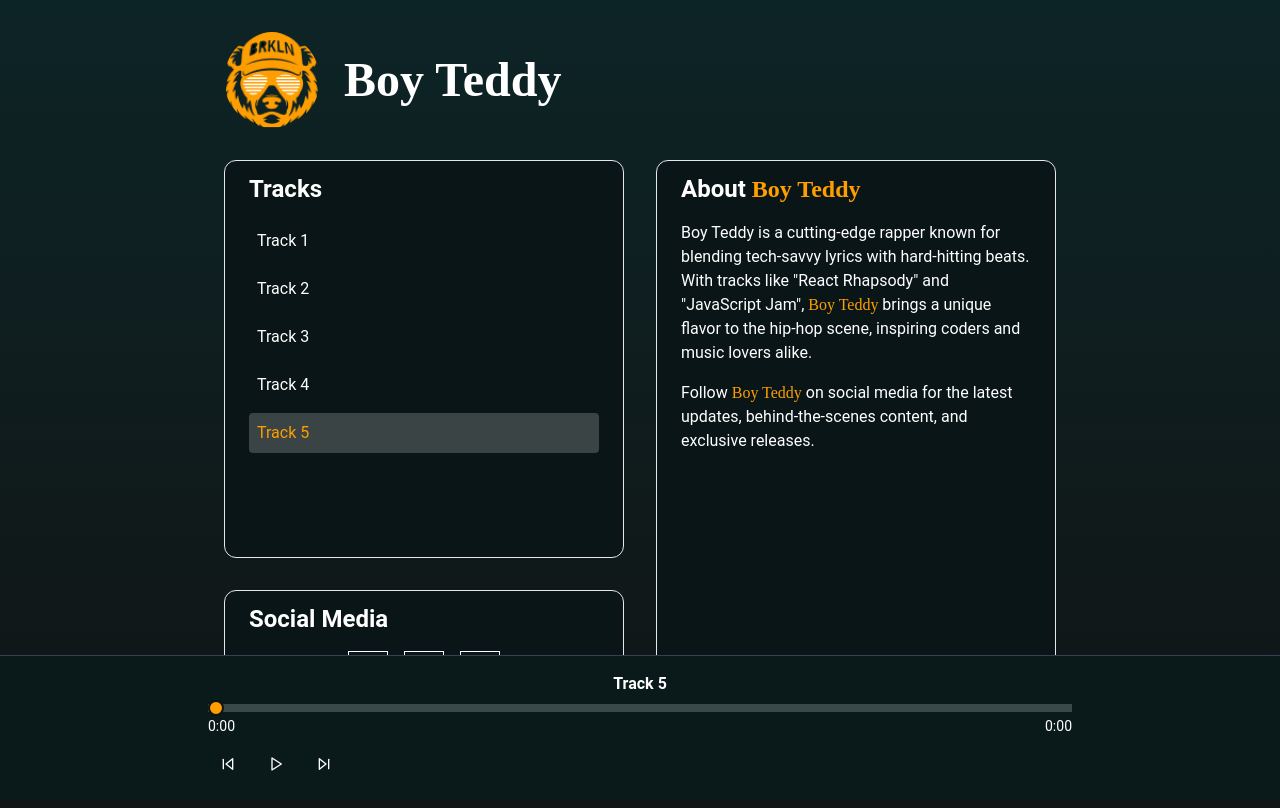
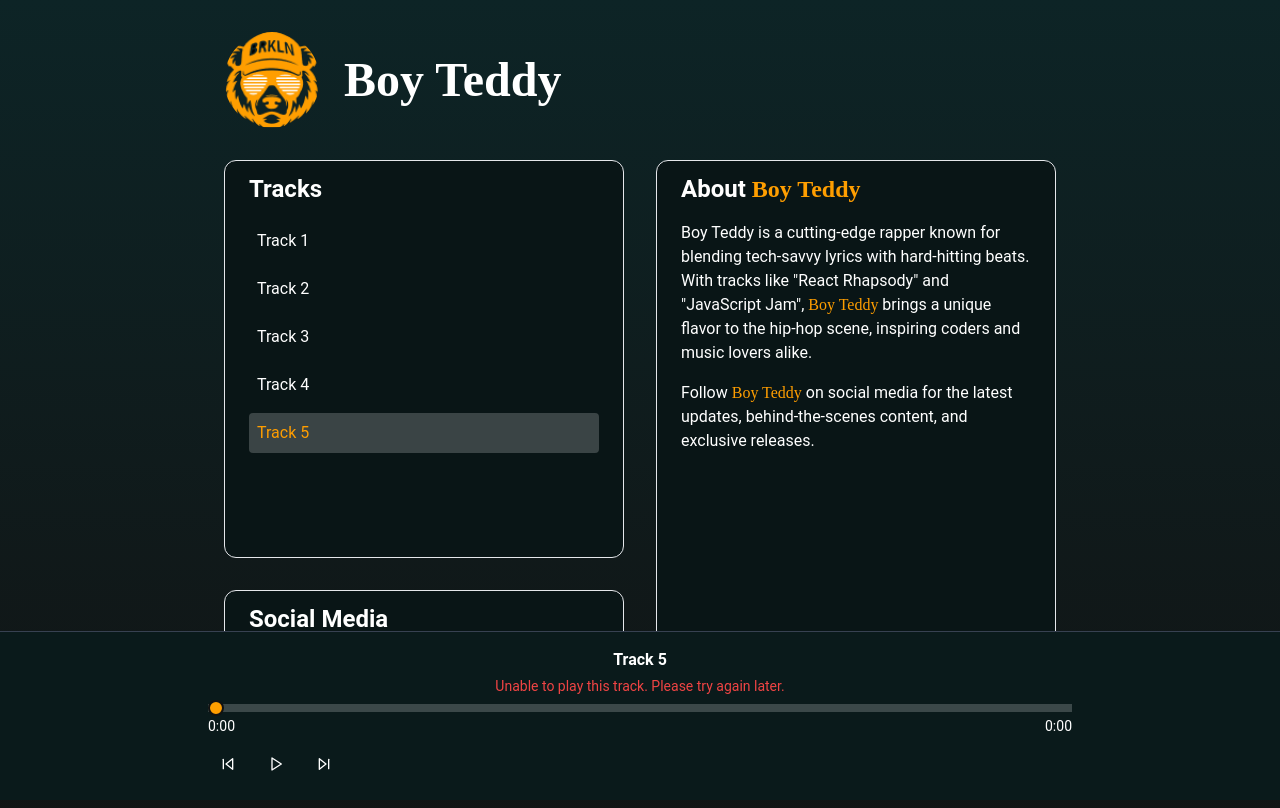
Before and after one commit to Tshabalala-Thabo/boy-teddy-react, a React (Create React App) app: page / in a window 1280 px wide. Both pictures are taken after a click on the button 228 px from the left and 764 px from the top of the page. Shown: the top 808 px of the page. Built offline with nearby package versions, Linux system fonts and the light colour scheme.

Commit message:
FIX: build errors

```diff
--- a/src/App.js
+++ b/src/App.js
@@ -317,10 +317,12 @@
               }
             }}
           />
-          <div className="flex items-center justify-center mb-2">
+            <div className="flex flex-col items-center mb-2">
             <p className="font-semibold">{currentSong.title}</p>
-            {isBuffering && (
-              <Loader2 className="h-4 w-4 animate-spin ml-2 text-primary" />
+            {error ? (
+              <p className="text-red-500 text-sm mt-1">{error}</p>
+            ) : (
+              isBuffering && <LoadingIndicator />
             )}
           </div>
           <div className="mb-2">
```
